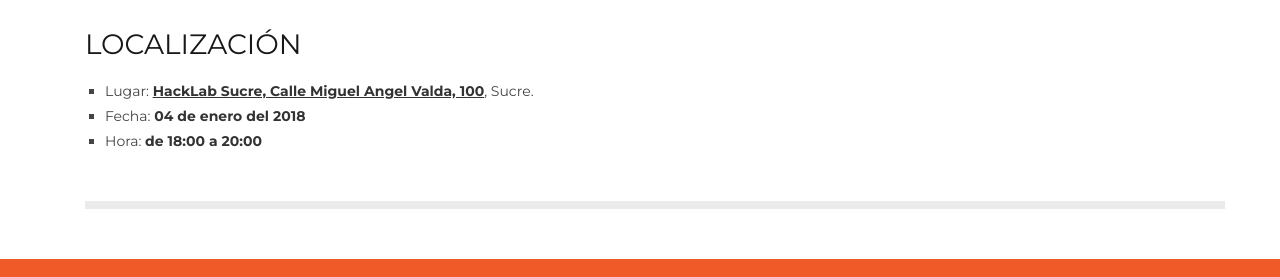
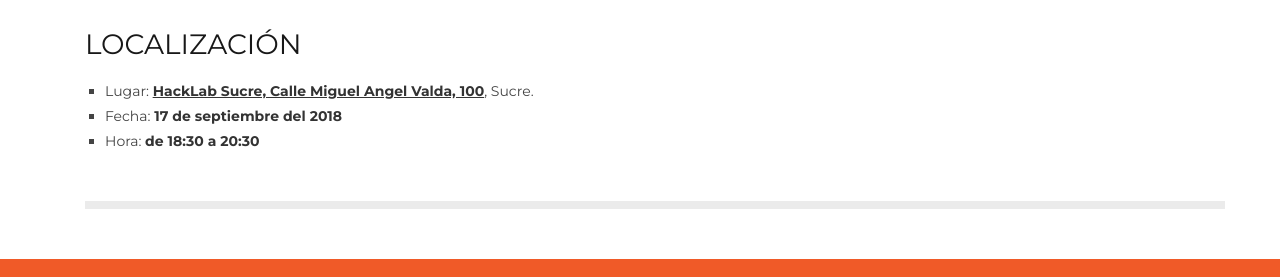
Before and after one commit to HackLab-Sucre/hacklab-sucre.github.io, a Jekyll site: the page actividades/2018/09/17/Curso-Linux.html, which Jekyll copies as it is, in a window 1280 px wide. Shown: the part 1806-2083 px from the top of the page. Built offline with Jekyll 4.4.1, drawn with Linux system fonts in a browser that asks for light colours; a script that is not in the unit is left out.

Commit message:
Update Curso-Linux.html

```diff
--- a/actividades/2018/09/17/Curso-Linux.html
+++ b/actividades/2018/09/17/Curso-Linux.html
@@ -163,8 +163,8 @@ Aprenderás a instalar y configurar un sistemas con Linux, utilizar la shell y l
  <h3 id="localizacion">LOCALIZACIÓN</h3>
 
         <p>Lugar: <strong><a href="https://www.google.es/maps/place/HackLab+Sucre/@-19.0412735,-65.2591987,738m/data=!3m1!1e3!4m12!1m6!3m5!1s0x93fbcf1b0f977ddd:0x5883d248ad7ce480!2sHackLab+Sucre!8m2!3d-19.0412735!4d-65.25701!3m4!1s0x93fbcf1b0f977ddd:0x5883d248ad7ce480!8m2!3d-19.0412735!4d-65.25701">HackLab Sucre, Calle Miguel Angel Valda, 100</a></strong>, Sucre.</p>
-        <p>Fecha: <strong>04 de enero del 2018</strong></p>
-        <p>Hora: <strong>de 18:00 a 20:00</strong></p>
+        <p>Fecha: <strong>17 de septiembre del 2018</strong></p>
+        <p>Hora: <strong>de 18:30 a 20:30</strong></p>
 
     </article>
     <hr class="large"/>
```
